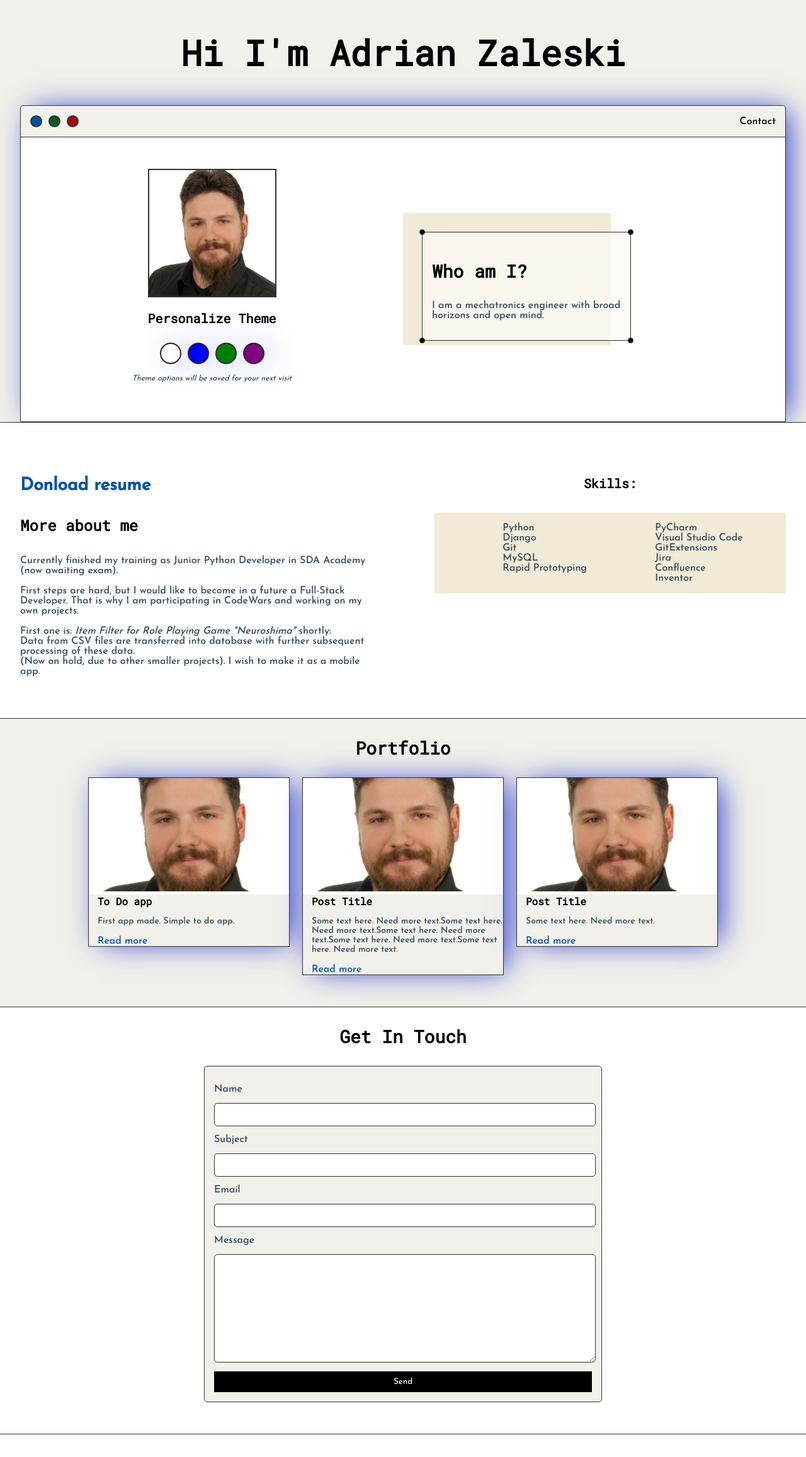
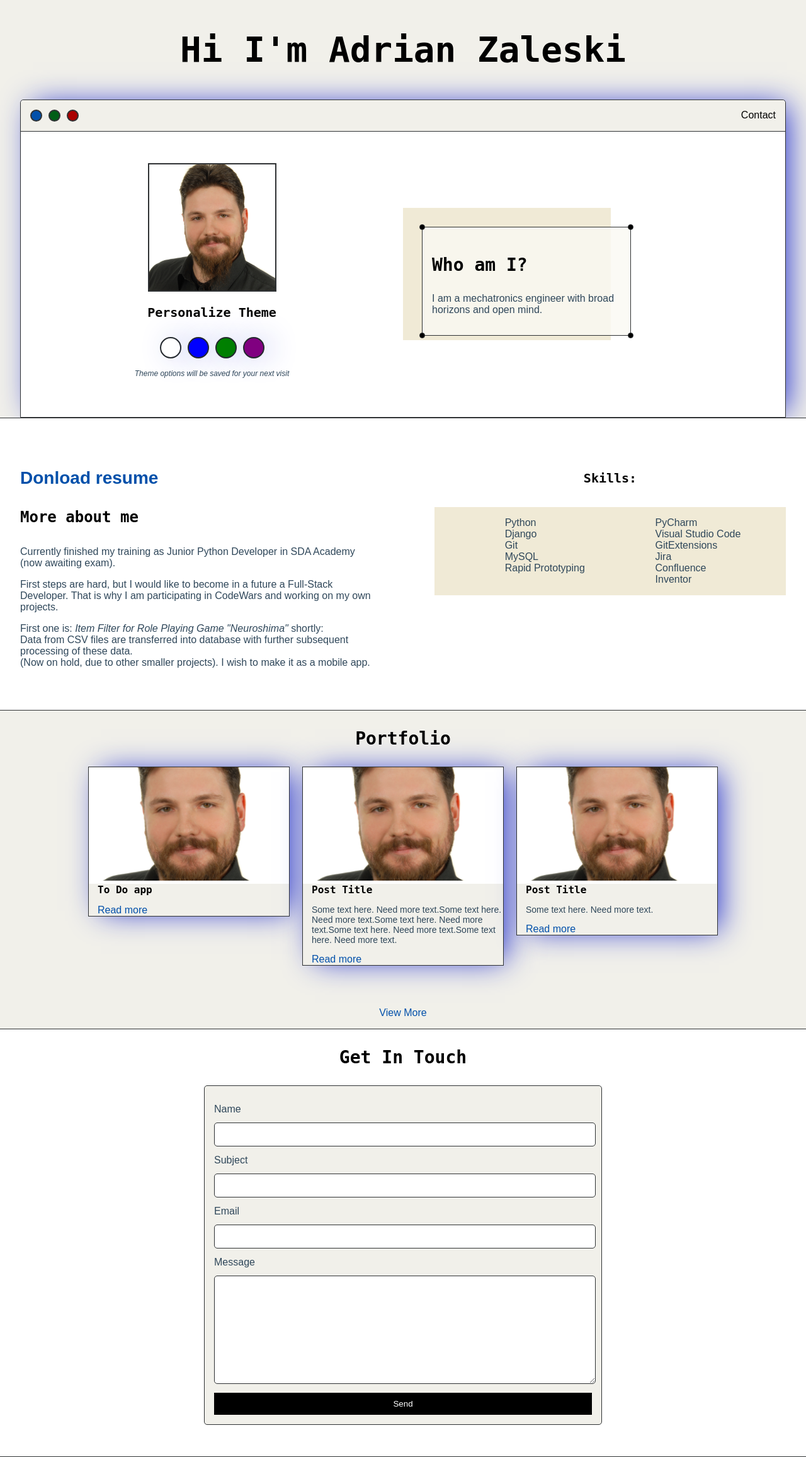
Before and after one commit to AdrianZaleski/portfolio, a Django app: page / in a window 1280 px wide. Shown: the whole page at 63% size. Before the commit the page ends 2277 px from the top, so only its background shows below. Run offline with Django 3.2, Linux system fonts and the light colour scheme; some libraries are stand-ins or nearby versions.

Commit message:
Prepared templates from static version to django version

```diff
--- a/base/templates/base/index.html
+++ b/base/templates/base/index.html
@@ -1,21 +1,11 @@
 <!DOCTYPE html>
+
+{% load static %}
 <html>
     <head>
         <title>Adrian Zaleski</title>
-
-        <meta charset="UTF-8">
-        <meta http-equiv="X-UA-Compatible" content="IE=edge">
-        <meta name="viewport" content="width=device-width" , initial-scale=1, maximum-scale=1, minimm-scale=1">
-
-        <link rel="preconnect" href="https://fonts.googleapis.com" />
-        <link rel="preconnect" href="https://fonts.gstatic.com" crossorigin />
-        <link href="https://fonts.googleapis.com/css2?family=Roboto+Mono&display=swap" rel="stylesheet">
-
-        <link href="https://fonts.googleapis.com/css2?family=Josefin+Sans:wght@500&display=swap" rel="stylesheet">
-
-        <link rel="stylesheet" type="text/css" href="{{ STATIC_URL }} static/css/default.css">
-
-        <link id="theme-style" rel="stylesheet" type="text/css" href="">
+        <link rel="stylesheet" type="text/css" href="{% static 'css/default.css' %}">
+        <link id="theme-style" rel="stylesheet" type="text/css" href=" ">
 
     </head>
 
@@ -27,20 +17,10 @@
                 </div>
 
                 <div class="intro-wrapper">
-                    <div class="nav-wrapper">
-                        <div class="dots-wrapper">
-                            <div id="dot1" class="browser-dot"></div>
-                            <div id="dot2" class="browser-dot"></div>
-                            <div id="dot3" class="browser-dot"></div>
-                        </div>
-
-                        <ul id="navigation">
-                            <li><a href="#">Contact</a></li>
-                        </ul>
-                    </div>
+                    {% include 'base/navbar.html' %}
 
                     <div class="left-column">
-                        <img id="profile_pic" src="images/Adrian.jpg" />
+                        <img id="profile_pic" src="{% static 'images/Adrian.jpg' %}" />
                         <h5 style="text-align: center; line-height: 0">
                             Personalize Theme
                         </h5>
@@ -80,7 +60,7 @@
                 <div class="about-wrapper">
                     <div class="about-me">
                         <h3>
-                            <a target="_blank" href="static/resume.pdf"
+                            <a target="_blank" href="{% static 'resume.pdf' %}"
                                 >Donload resume</a
                             >
                         </h3>
@@ -97,10 +77,7 @@
                         </p>
                         <p>
                             First one is:
-                            <i
-                                >Item Filter for Role Playing Game
-                                "Neuroshima"</i
-                            >
+                            <i>Item Filter for Role Playing Game "Neuroshima"</i>
                             shortly: <br />
                             Data from CSV files are transferred into database
                             with further subsequent processing of these data.
@@ -141,19 +118,19 @@
                 <div class="post-wrapper">
                     <div>
                         <div class="post">
-                            <img class="thumbnail" src="images/Adrian.jpg" />
+                            <img class="thumbnail" src="{% static 'images/Adrian.jpg' %}">
                             <div class="post-preview">
                                 <h6 class="post-title">To Do app</h6>
                                 <p class="post-intro">
-                                    First app made. Simple to do app.
+
                                 </p>
-                                <a id="post-link" href="post.html">Read more</a>
+                                <a id="post-link" href="#">Read more</a>
                             </div>
                         </div>
                     </div>
                     <div>
                         <div class="post">
-                            <img class="thumbnail" src="images/Adrian.jpg" />
+                            <img class="thumbnail" src="{% static 'images/Adrian.jpg' %}">
                             <div class="post-preview">
                                 <h6 class="post-title">Post Title</h6>
                                 <p class="post-intro">
@@ -168,7 +145,7 @@
                     </div>
                     <div>
                         <div class="post">
-                            <img class="thumbnail" src="images/Adrian.jpg" />
+                            <img class="thumbnail" src="{% static 'images/Adrian.jpg' %}">
                             <div class="post-preview">
                                 <h6 class="post-title">Post Title</h6>
                                 <p class="post-intro">
@@ -179,6 +156,10 @@
                         </div>
                     </div>
                 </div>
+                <p align="center">
+                    <a href ="{% url 'posts'%}"> View More</a>
+                </p>
+
             </div>
         </section>
 
@@ -206,6 +187,10 @@
             </div>
         </section>
 
-        <script type="text/javascript" src="static/js/script.js"></script>
+        <script type="text/javascript">
+            let static = "{% static 'css' %}"
+        </script>
+
+        <script type="text/javascript" src="{% static 'js/script.js' %}"></script>
     </body>
 </html>
--- a/base/templates/base/navbar.html
+++ b/base/templates/base/navbar.html
@@ -1,2 +1,12 @@
-<h1>Navbar placeholder (included in main file)</h1>
-<hr>
+<div class="nav-wrapper">
+    <a href="{% url 'home' %}">
+        <div class="dots-wrapper">
+            <div id="dot1" class="browser-dot"></div>
+            <div id="dot2" class="browser-dot"></div>
+            <div id="dot3" class="browser-dot"></div>
+        </div>
+    </a>
+    <ul id="navigation">
+        <li><a href="{% url 'home' %}#contact">Contact</a></li>
+    </ul>
+</div>
--- a/base/urls.py
+++ b/base/urls.py
@@ -2,7 +2,7 @@ from django.urls import path
 from . import views
 
 urlpatterns = [
-    path('', views.index, name='index'),
+    path('', views.home, name='home'),
     path('posts/', views.posts, name='posts'),
     path('post/', views.post, name='post'),
     path('profile/', views.profile, name='proile'),
--- a/base/views.py
+++ b/base/views.py
@@ -3,11 +3,29 @@ from django.shortcuts import render
 
 # Create your views here.
 
-def index(request):
+def home(request):
     return render(request, 'base/index.html')
 
 def posts(request):
-    return render(request, 'base/posts.html')
+
+    posts= [
+        {
+            'headline': 'To Do app',
+            'sub_headline': ' First app made. Simple to do app.',
+        },
+
+        {
+            'headline': 'Coś tam coś tam',
+            'sub_headline': 'Some text here. Need more text.Some text here. Need more text.Some text here. Need more text.Some text here. Need more text.Some text here. Need more text.',
+        },
+
+        {
+            'headline': 'Need of Title',
+            'sub_headline': 'KOlejna partia tekstu tutaj',
+        },
+    ]
+    context = {'posts': posts}
+    return render(request, 'base/posts.html', context)
 
 def post(request):
     return render(request, 'base/post.html')
--- a/static/js/script.js
+++ b/static/js/script.js
@@ -20,19 +20,19 @@ for (var i = 0; themeDots.length > i; i++) {
 
 function setTheme(mode) {
     if (mode == "light") {
-        document.getElementById("theme-style").href = "static/css/default.css";
+        document.getElementById("theme-style").href = static + '/default.css';
     }
 
     if (mode == "blue") {
-        document.getElementById("theme-style").href = "static/css/blue.css";
+        document.getElementById("theme-style").href = static + "/blue.css";
     }
 
     if (mode == "green") {
-        document.getElementById("theme-style").href = "static/css/green.css";
+        document.getElementById("theme-style").href = static + "/green.css";
     }
 
     if (mode == "purple") {
-        document.getElementById("theme-style").href = "static/css/purple.css";
+        document.getElementById("theme-style").href = static + "/purple.css";
     }
 
     localStorage.setItem("theme", mode);
```
Also changed, not shown: base/templates/base/main.html (+13 -4 lines), base/templates/base/post.html (+10 -1 lines), base/templates/base/posts.html (+21 -1 lines).
